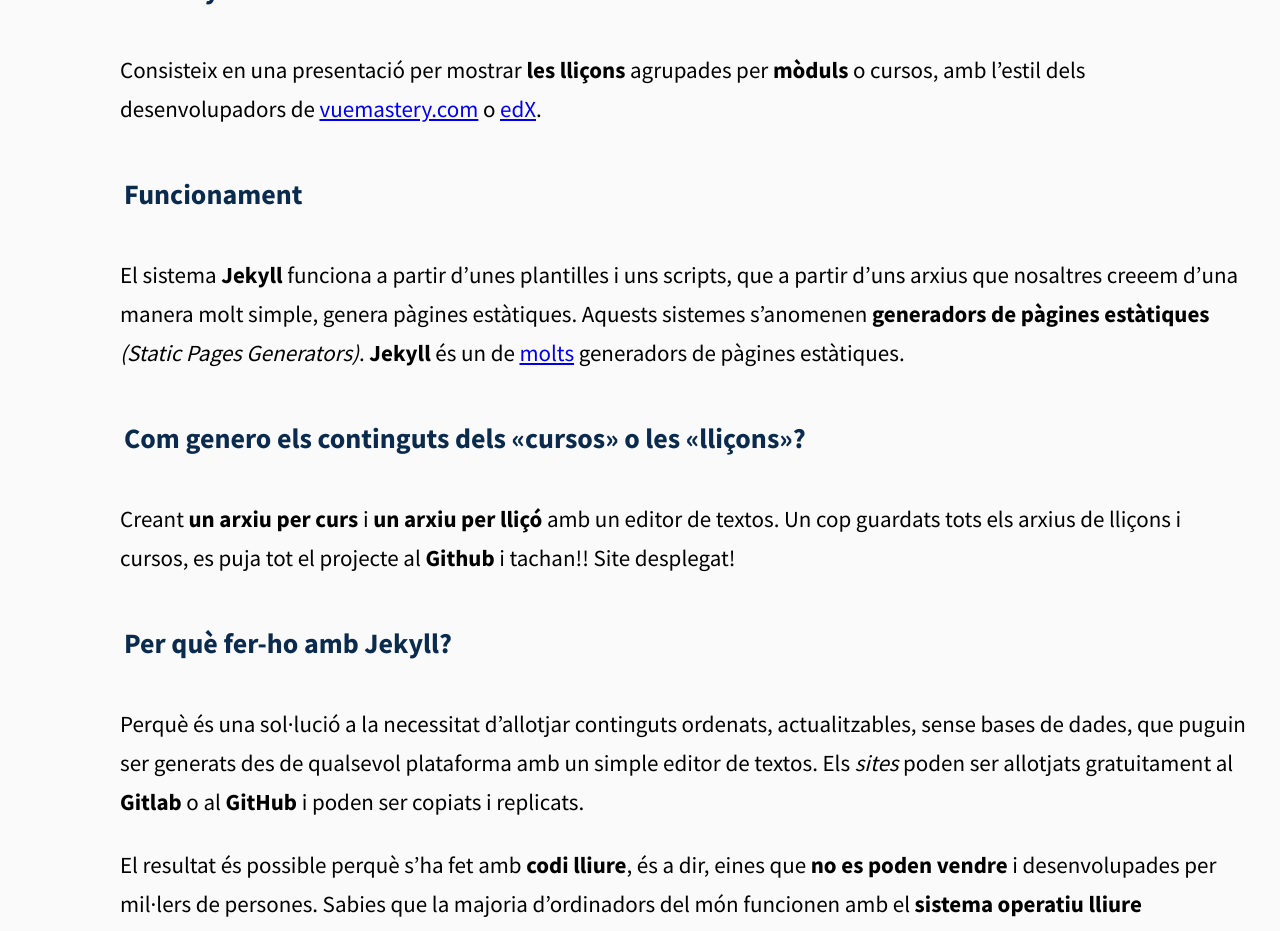
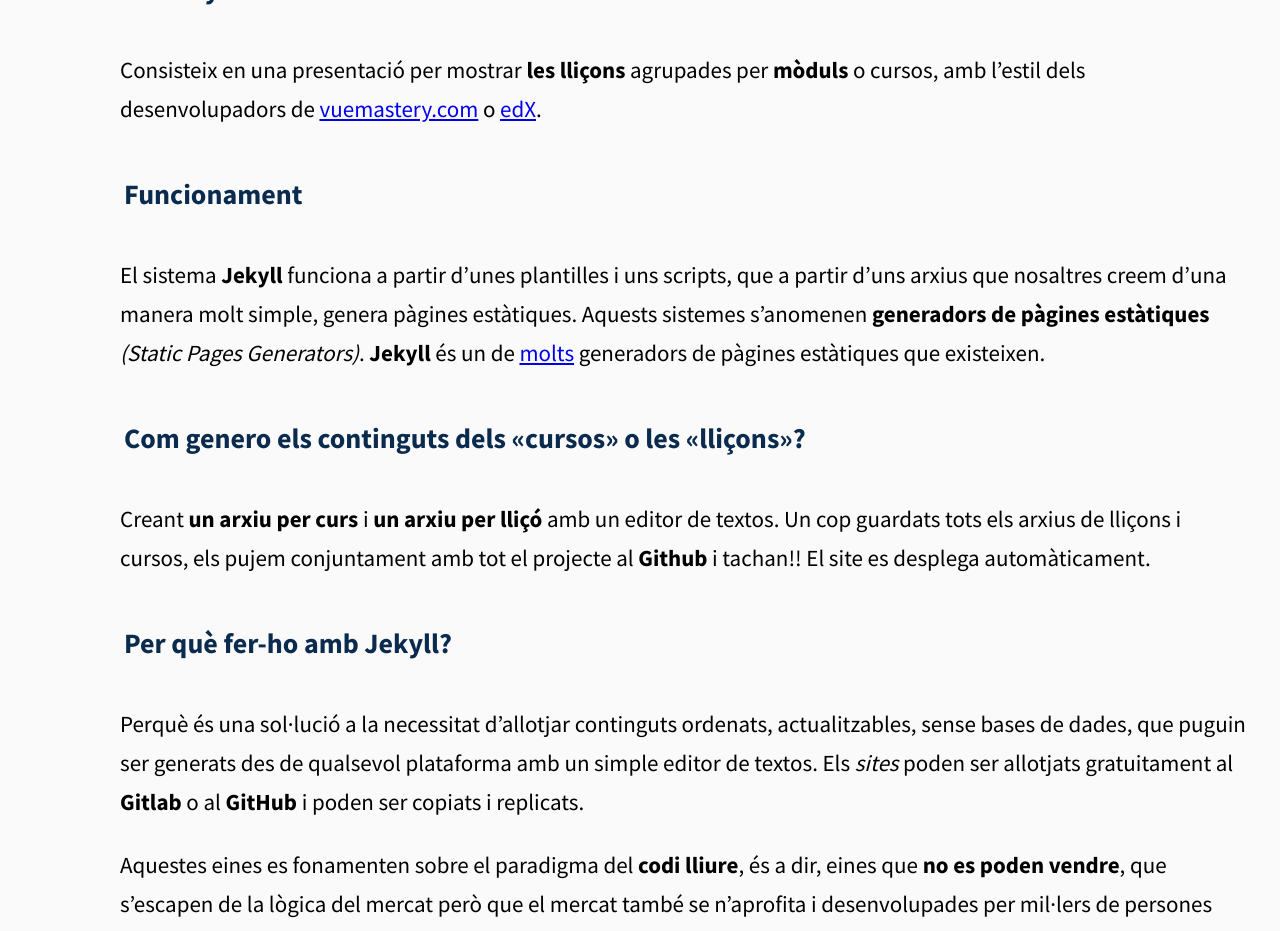
Before and after one commit to iiioxoiii/video-classroom-fp, a Jekyll site: the page built from about.md, in a window 1280 px wide and 1400 px high, scrolled down 708 px. Shown: the top 931 px of the window. Built offline with Jekyll 4.4.1, drawn with Linux system fonts in a browser that asks for light colours; some of the changed text lies outside the part shown.

```diff
--- a/about.md
+++ b/about.md
@@ -6,7 +6,7 @@ title: "about"
 Aquest site ha sigut fet des de Barcelona durant el mes de maig per algú que li agrada programar i des del confinament de la **COVID-19**. El site esta fet amb **Jekyll** i és molt útil per poder organitzar **vídeos** en format de **col·leccions per curs** per veure'ls en ordinador de sobretaula o tablet. **Pots descarregar-te'l i adaptar-lo a les teves necessitats.**
 
 ### Què vol dir que *«Pots descarregar-te'l i adaptar-lo a les teves necessitats.»*?
-Doncs tot aquest lloc, el *site*, pots descarregar-te'l al teu ordinador, modificar-lo al teu gust, crear les teves llistes, els teus cursos i pujar-lo perquè tothom pugui veure'l.
+Doncs tot aquest lloc, el *site*, pots descarregar-te'l al teu ordinador, modificar-lo al teu gust, crear les teves llistes, els teus cursos i torna-lo a pujar.
 
 ### Disseny
 
@@ -14,19 +14,19 @@ Consisteix en una presentació per mostrar **les lliçons** agrupades per **mòd
 
 ### Funcionament
 
-El sistema **Jekyll** funciona a partir d'unes plantilles i uns scripts, que a partir d'uns arxius que nosaltres creeem
-d'una manera molt simple,  genera pàgines estàtiques. Aquests sistemes s'anomenen **generadors de pàgines estàtiques** *(Static Pages Generators)*. **Jekyll** és un de [molts](https://www.staticgen.com/) generadors de pàgines estàtiques.
+El sistema **Jekyll** funciona a partir d'unes plantilles i uns scripts, que a partir d'uns arxius que nosaltres creem
+d'una manera molt simple,  genera pàgines estàtiques. Aquests sistemes s'anomenen **generadors de pàgines estàtiques** *(Static Pages Generators)*. **Jekyll** és un de [molts](https://www.staticgen.com/) generadors de pàgines estàtiques que existeixen.
 
 ### Com genero els continguts dels «cursos» o les «lliçons»?
 
-Creant **un arxiu per curs** i **un arxiu per lliçó** amb un editor de textos. Un cop guardats tots els arxius de lliçons i cursos, es puja tot el projecte al **Github** i tachan!! Site desplegat!
+Creant **un arxiu per curs** i **un arxiu per lliçó** amb un editor de textos. Un cop guardats tots els arxius de lliçons i cursos, els pujem conjuntament amb tot el projecte al **Github** i tachan!! El site es desplega automàticament.
 
 
 ### Per què fer-ho amb Jekyll?
 
 Perquè és una sol·lució a la necessitat d'allotjar continguts ordenats, actualitzables, sense bases de dades, que puguin ser generats des de qualsevol plataforma amb un simple editor de textos. Els *sites* poden ser allotjats gratuitament al **Gitlab** o al **GitHub** i poden ser copiats i replicats.
 
-El resultat és possible perquè s'ha fet amb **codi lliure**, és a dir, eines que **no es poden vendre** i desenvolupades per mil·lers de persones. Sabies que la majoria d'ordinadors del món funcionen amb el **sistema operatiu lliure** [GNU/Linux](https://www.gnu.org/)?
+Aquestes eines es fonamenten sobre el paradigma del **codi lliure**, és a dir, eines que **no es poden vendre**, que s'escapen de la lògica del mercat però que el mercat també se n'aprofita i desenvolupades per mil·lers de persones durant els darrers 30 anys. Sabies que la majoria d'ordinadors del món funcionen amb el **sistemes operatius lliures** [GNU/Linux](https://www.gnu.org/)?
 
 <video style="width: 100%;" controls="controls" poster="//static.fsf.org/nosvn/FSF30-video/fsf30-poster.png" crossorigin="anonymous">
 <source src="//static.fsf.org/nosvn/FSF30-video/FSF_30_720p.webm" type="video/webm">
```
